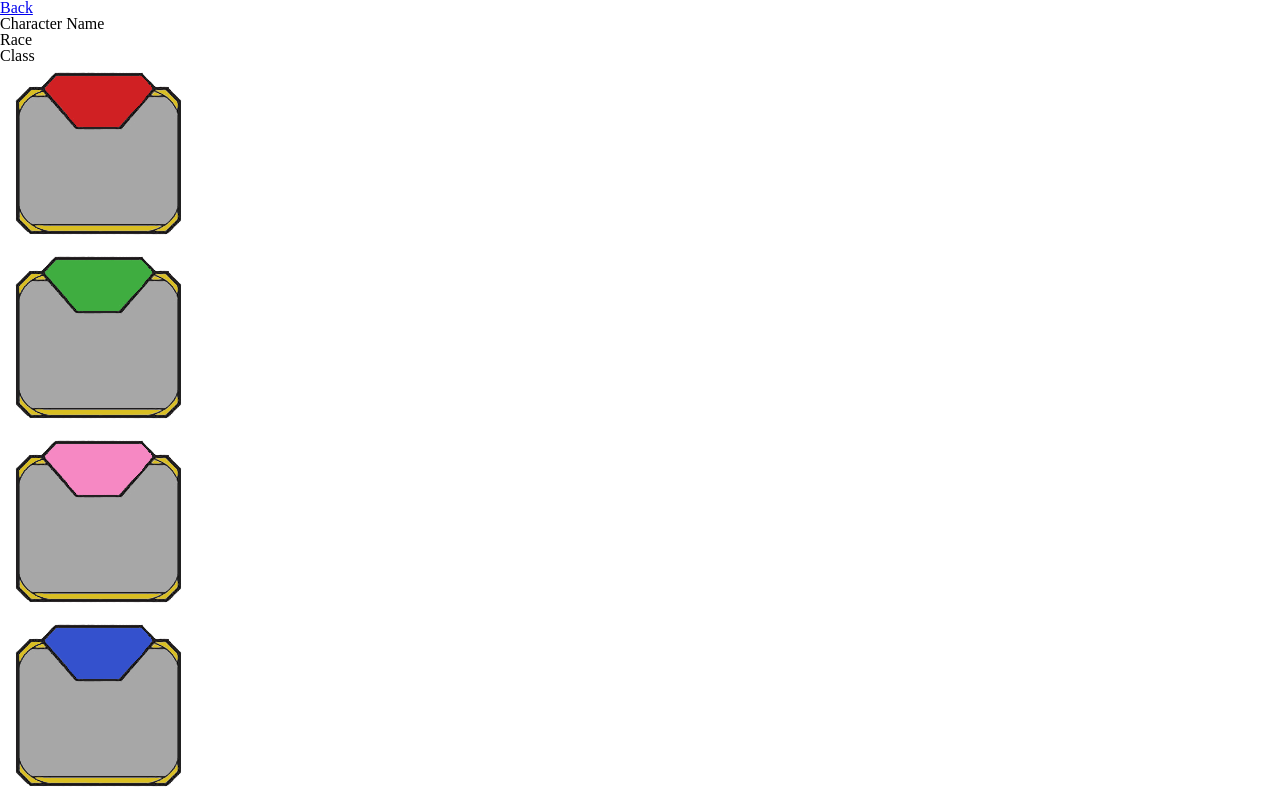
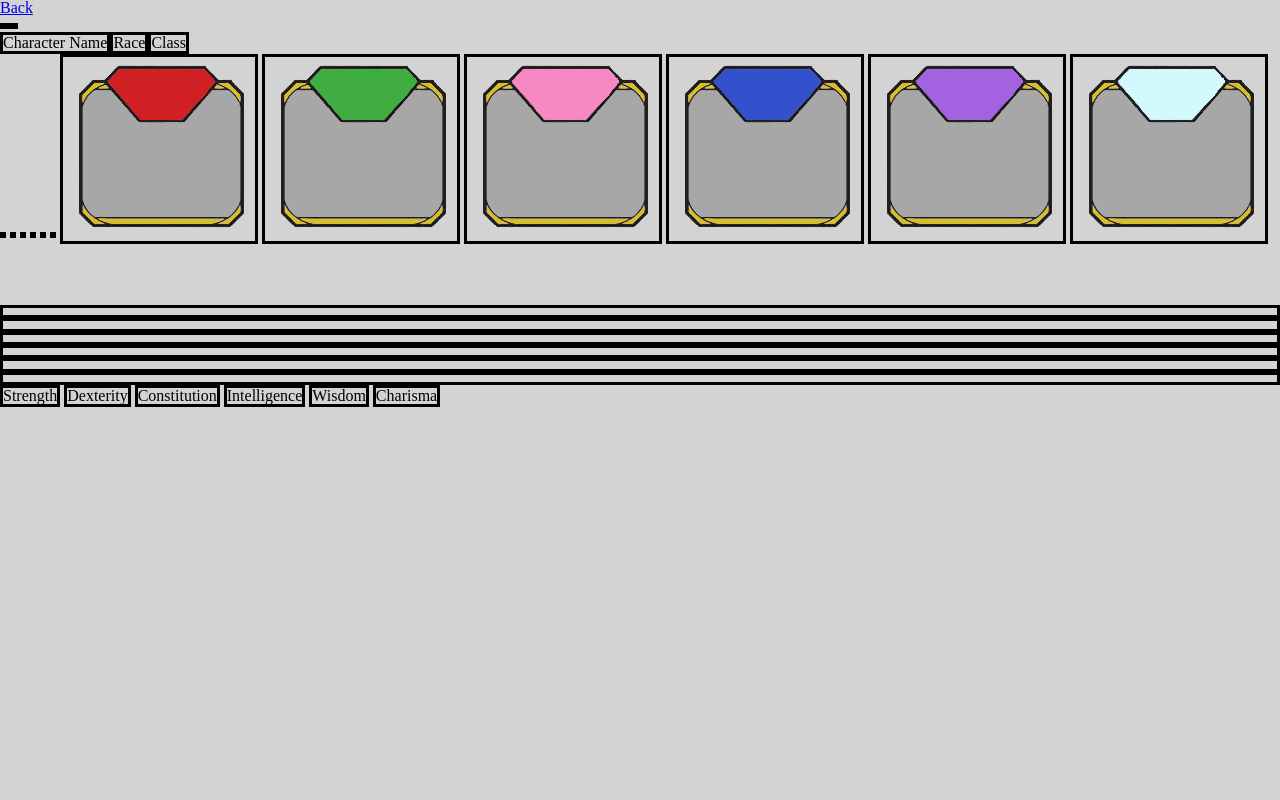
Before and after one commit to ZayahPapaya/simplified-character-sheet, a plain HTML site: page sheet.html in a window 1280 px wide. Shown: the top 800 px of the page. Drawn offline with Linux system fonts and the light colour scheme.

Commit message:
added grid style to css/style.css and sheet.html

```diff
--- a/css/style.css
+++ b/css/style.css
@@ -1,3 +1,56 @@
 * {
     box-sizing: border-box;
+    background-color: lightgray;
 }
+li {
+    display: grid;
+    display: inline-block;
+    column-width: auto;
+    border: solid black;
+}
+#grid-container {
+    display: grid;
+    position: relative;
+    grid-template-columns: 1fr 1fr;
+    grid-template-rows: 1fr 1fr;
+}
+#modList {
+    display: grid;
+    display:inline-block;
+    position: relative;
+    width: auto;
+    height: 10vh;
+}
+
+#backgrounds {
+    display: grid;
+    display:inline-block;
+    flex-direction: row;
+    justify-items: flex-start;
+    width: auto;
+    background-position: x;
+    left: 0px;
+    z-index: -1;
+}
+#statValueList {
+    display: grid;
+    width: auto;
+    height: 10vh;
+}
+
+#statNameList {
+    display: grid;
+    display:inline-block;
+    position: relative;
+    width: auto;
+    height: 10vh;
+}
+
+
+/* header {
+background-color: violet;
+border: dashed 5px black;
+display: inline-flex;
+margin: 50px;
+justify-content: space-evenly;
+} */
--- a/sheet.html
+++ b/sheet.html
@@ -9,9 +9,14 @@
   <body>
     <header>
       <nav><a href="index.html">Back</a></nav>
-      <div id="name"></div><div id="race"></div><div id="class"></div>
-      <div>Character Name</div><div>Race</div><div>Class</div>
+      <ul>
+      <li id="name"></li><li id="race"></li><li id="class"></li>
+      </ul>
+      <ul>
+      <li>Character Name</li><li>Race</li><li>Class</li>
+      </ul>
     </header>
+    <div class="grid-container"></div>
     <main>
       <ul id="modList">
         <li id="strMod"></li>
@@ -45,6 +50,7 @@
         <li>Wisdom</li>
         <li>Charisma</li>
       </ul>
+      </div>
     </main>
   </body>
   <script src="js/app.js"></script>
```
